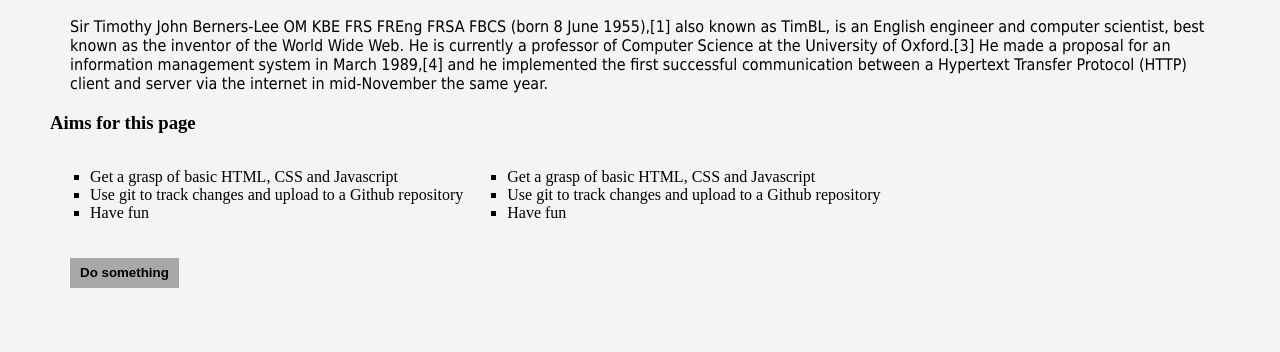
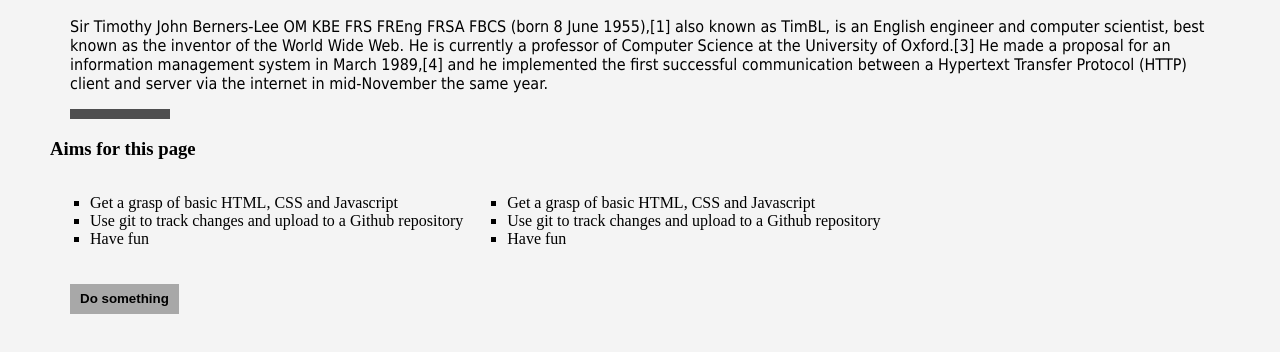
Before and after one commit to guysidebottom/simple-web-page, a plain HTML site: page index.html in a window 1280 px wide. Shown: the part 114-466 px from the top of the page. Drawn offline with Linux system fonts and the light colour scheme.

Commit message:
addition of weird transition bar

```diff
--- a/index.html
+++ b/index.html
@@ -19,6 +19,9 @@
         and he implemented the first successful communication between a Hypertext Transfer Protocol (HTTP) client and server
         via the internet in mid-November the same year.
     </p>
+    <div class="transition">
+
+    </div>
     <h3 class "heading">Aims for this page</h3>
     <ul class="unordered">
         <li>Get a grasp of basic HTML, CSS and Javascript</li>
--- a/styles.css
+++ b/styles.css
@@ -33,3 +33,15 @@ button {
     background: rgb(132, 132, 132);
 
   }
+  .transition {
+      width: 100px;
+      margin-left: 20px;
+      height: 10px;
+      background: rgb(78, 78, 79);
+      transition: 2s;
+      transition-timing-function: cubic-bezier(0.1, 0.7, 1.0, 0.1);
+
+  }
+  .transition:hover {
+      width: 800px;
+  }
```
